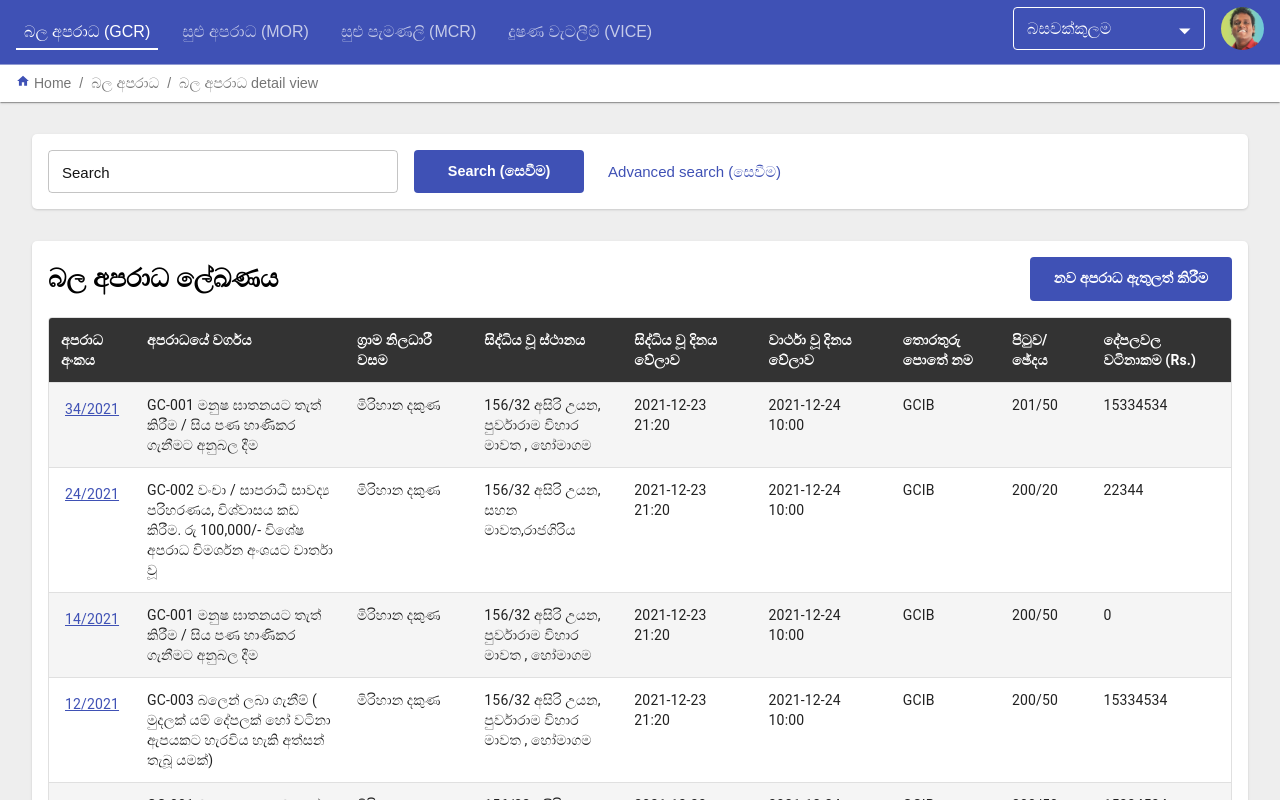
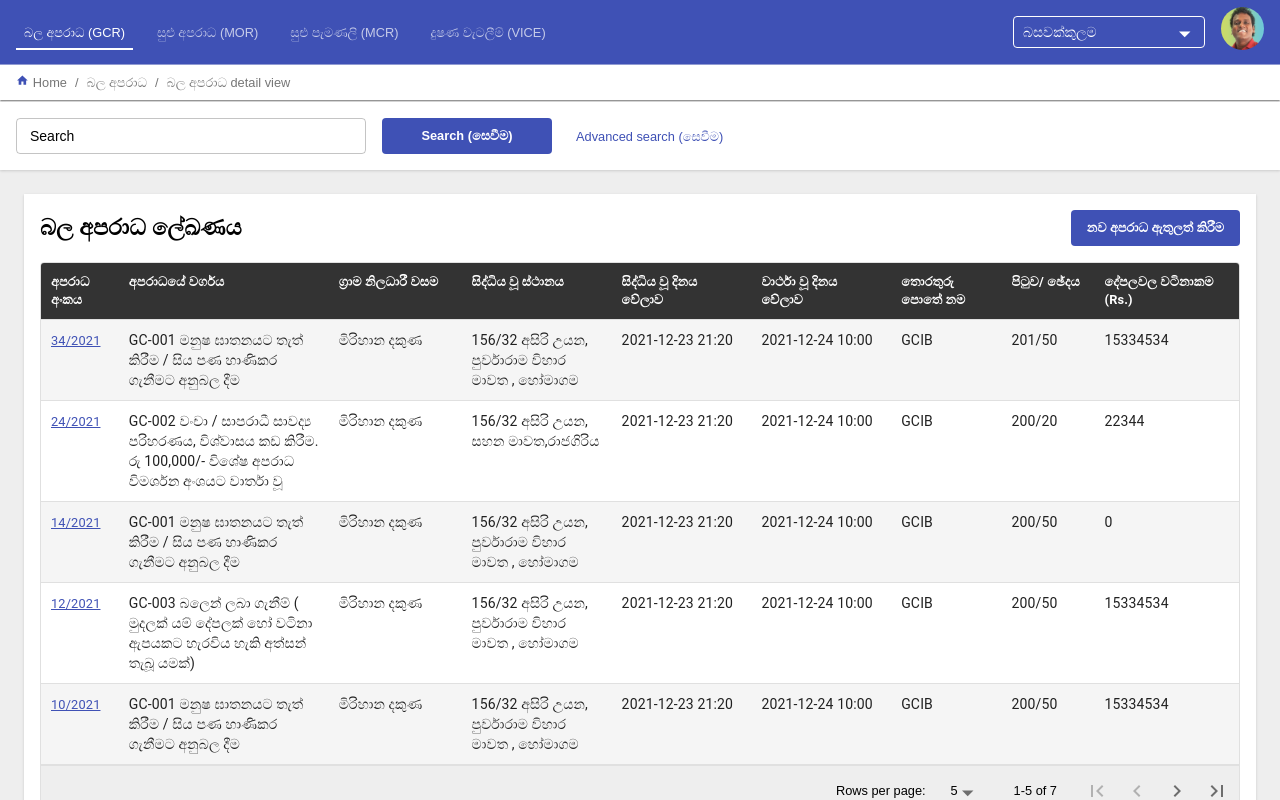
Before and after one commit to hirangithub/CrimeApp, a React (Create React App) app: page / in a window 1280 px wide. Shown: the top 800 px of the page. Built offline with nearby package versions, Linux system fonts and the light colour scheme; a web font is replaced by a local one.

Commit message:
UI adjustment for lower resolutions

```diff
--- a/src/components/GCR.js
+++ b/src/components/GCR.js
@@ -330,7 +330,7 @@ const Home = () => {
                                     >
                                     <CloseIcon />
                                     </IconButton>
-                                    <Typography sx={{ ml: 2, flex: 1 }} variant="h6" component="div">
+                                    <Typography variant="h3" className="p-0">
                                         බල අපරාධයක් පිලිබද පලමු තොරතුරු ඇතුළත් කිරීම
                                     </Typography>
                                     <Button autoFocus variant="outlined" onClick={handleClose}>Save changes</Button>
--- a/src/components/Theme.js
+++ b/src/components/Theme.js
@@ -27,10 +27,10 @@ export const theme = createTheme({
       }
     },
     typography: {
-      htmlFontSize: 16,
+      htmlFontSize: 14,
       fontFamily: "'TT Norms Pro', sans-serif",
-      fontSize: 16,
-      lineHeight: 18,
+      fontSize: 14,
+      lineHeight: 16,
       fontWeightLight: 300,
       fontWeightRegular: 400,
       fontWeightMedium: 500,
@@ -50,15 +50,15 @@ export const theme = createTheme({
       h2: {
         fontFamily: "'TT Norms Pro', sans-serif",
         fontWeight: 700,
-        fontSize: "1.6rem",
-        lineHeight: "1.6rem",
+        fontSize: "1.4rem",
+        lineHeight: "1.4rem",
         paddingBottom: "1rem",
       },
       h3: {
         fontFamily: "'TT Norms Pro', sans-serif",
         fontWeight: 700,
-        fontSize: "1.4rem",
-        lineHeight: "1.4rem",
+        fontSize: "1.2rem",
+        lineHeight: "1.2rem",
         paddingBottom: "1rem",
       },
       h4: {
@@ -77,21 +77,21 @@ export const theme = createTheme({
       subtitle2: {
         fontFamily: "'TT Norms Pro', sans-serif",
         fontWeight: 400,
-        fontSize: "0.9rem",
-        lineHeight: "1.1rem",
+        fontSize: "0.8rem",
+        lineHeight: "1rem",
       },
       button: {
         fontFamily: "'TT Norms Pro', sans-serif",
-        fontSize: "1.1rem",
-        lineHeight: "1.1rem",
+        fontSize: "1rem",
+        lineHeight: "1rem",
       }
     },
     overrides: {
       MuiButton: {
         root: {
           textTransform: 'none',
-          padding: '.8rem 1.5rem',
-          fontSize: ".9rem",
+          padding: '.6rem 1rem',
+          fontSize: ".8rem",
         },
         containedSecondary: {
           fontWeight: 700,
@@ -106,7 +106,7 @@ export const theme = createTheme({
         root: {
           backgroundColor: '#FFFFFF',
           padding: '0',
-          fontSize: 16,
+          fontSize: 14,
           "& $notchedOutline": {
             borderColor: "rgba(0, 0, 0, 0.23)"
           },
@@ -117,7 +117,7 @@ export const theme = createTheme({
             borderColor: "#3f51b5"
           },
           "&&& $input": {
-            padding: "12.2px 14px"
+            padding: "10px 12px"
           }
         }
       },
@@ -129,7 +129,7 @@ export const theme = createTheme({
       },
       MuiFormLabel: {
         root: {
-          fontSize: 15,
+          fontSize: 14,
           lineHeight: 1.3,
           paddingBottom: '.5rem',
           color: '#141414',
@@ -138,7 +138,7 @@ export const theme = createTheme({
       MuiSelect: {
         root: {
           borderRadius: 0,
-          fontSize: 16,
+          fontSize: 14,
         }
       },
       MuiAvatar: {
--- a/src/components/global.scss
+++ b/src/components/global.scss
@@ -7,9 +7,19 @@ $breakpoint-xxl: "only screen and (min-width: 1600px)";
 
 a {
     color: #3f51b5;
+    font-size: 0.8rem;
     &:hover {
         color: #475bcc;
     }
+}
+
+p {
+    font-size: 0.8rem !important;
+    line-height: 1rem !important;
+}
+
+.p-0 {
+    padding-bottom: 0;
 }
 
 hr {
@@ -29,13 +39,14 @@ ul {
 }
 
 .MuiFormLabel-root {
-    color: #000000;
+    color: #000000 !important;
 }
 
 header {
     ul {
         list-style-type: none;
         display: flex;
+        align-items: center;
         padding: 0 1rem;
         margin: 0;
         li {
@@ -44,6 +55,7 @@ header {
                 text-decoration: none;
                 padding: 0 .5rem .5rem;
                 color: rgba(255,255,255, 0.7);
+                font-size: 0.8rem;
                 &:hover,
                 &.selected {
                     border-bottom: 2px solid white;
@@ -62,6 +74,9 @@ header {
         &:last-child {
             .location-dropdown {
                 width: 12rem;
+                .MuiOutlinedInput-root.MuiOutlinedInput-root.MuiOutlinedInput-root .MuiOutlinedInput-input {
+                    padding: 8px 10px;
+                }
             }
             .link-avatar {
                 display: inline-block;
@@ -85,6 +100,7 @@ header {
     }
     .breadcrumb {
         padding: .5rem 1rem;
+        font-size: 0.8rem;
     }
     .white-version {
         background-color: transparent;
@@ -115,14 +131,29 @@ header {
 
 
 .content-holder {
-    padding: 2rem;
+    //padding: 2rem;
     .content-block {
         background-color: #FFFFFF;
-        border-radius: 5px;
+        //border-radius: 5px;
         padding: 1rem;
         box-shadow: rgba(0, 0, 0, 0.1) 0px 1px 3px 0px, rgba(0, 0, 0, 0.06) 0px 1px 2px 0px;
         &.upper {
-            margin-bottom: 2rem;
+            margin: .1rem 0 1rem;
+            .MuiFormLabel-root {
+                line-height: 11px !important;
+            }
+        }
+        &.lower {
+            margin: 1.5rem;
+            &.margin-t0 {
+                margin-top: 0;
+            }
+        }
+        &.tab-head {
+            margin: 1rem 1rem 0;
+            background-color: transparent;
+            box-shadow: none;
+            padding: 0;
         }
     }
 
@@ -203,12 +234,14 @@ header {
         margin-top: 1rem;
         box-shadow: none;
         border: 1px solid rgba(224, 224, 224, 1);
-        td {
-            padding: 12px;
+        td,
+        th {
+            padding: 10px;
         }
         .MuiTableHead-root {
             tr td {
                 font-weight: bold;
+                font-size: 0.8rem;
             }
         }
         .MuiTableBody-root {
@@ -270,7 +303,7 @@ header {
 .MuiTabs-flexContainer {
     .MuiTab-root {
         color: rgba(0, 0, 0, 1);
-        font-size: 1rem;
+        font-size: .9rem;
     }
     .Mui-selected {
         background-color: transparent !important;
@@ -422,7 +455,7 @@ header {
     .form {
         flex-wrap: wrap;
         gap: 1.5rem 5rem;
-        padding: 1rem;
+        padding: 1rem !important;
         fieldset {
             legend {
                 font-weight: bold;
@@ -437,12 +470,24 @@ header {
         .MuiAccordionSummary-content {
             h3 {
                 padding-bottom: .2rem;
+                padding-right: 4rem;
             }
             div {
                 padding-top: .5rem;
             }
             .sub-detail {
                 gap: .5rem;
+                align-items: flex-start;
+                div {
+                    padding-top: 0;
+                }
+                h6 {
+                    display: flex;
+                    align-items: center;
+                    svg {
+                        margin-right: .3rem;
+                    }
+                }
                 &.unique {
                     h6 {
                         display: flex;
@@ -451,6 +496,14 @@ header {
                         align-items: center;
                         text-align: center;
                     }
+                }
+            }
+            .sub-detail-right {
+                border-left: 1px solid #CCCCCC;
+                padding-left: 1rem;
+                margin-left: 1rem;
+                h6 {
+                    padding-bottom: .5rem;
                 }
             }
         }
@@ -475,3 +528,7 @@ header {
         font-size: 3rem;
     }
 }
+
+.MuiBox-root {
+    padding: 0 !important;
+}
```
Also changed, not shown: src/components/GCRDetail.js (+44 -28 lines).
